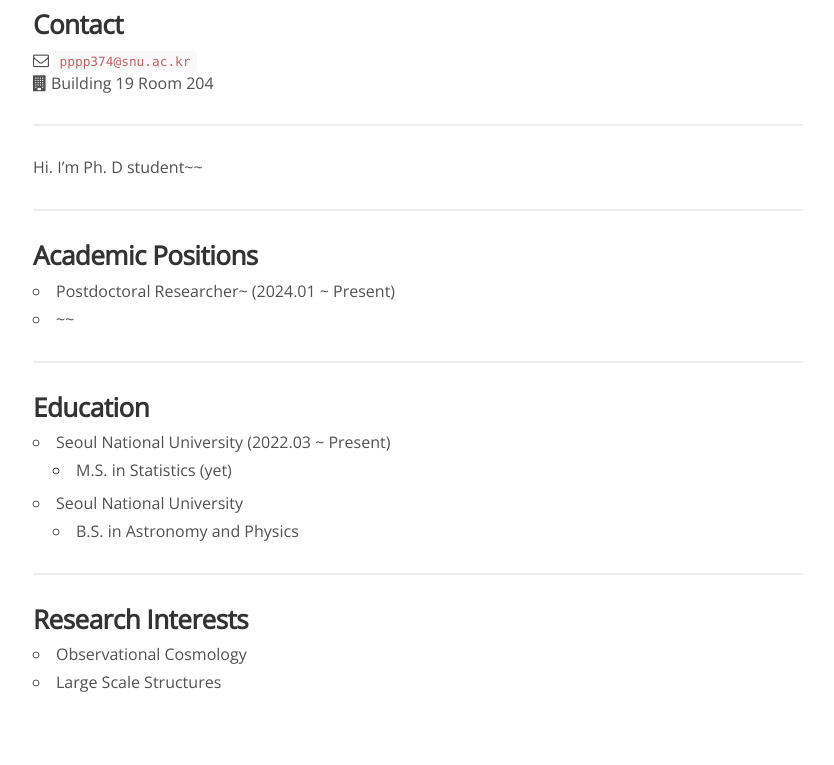
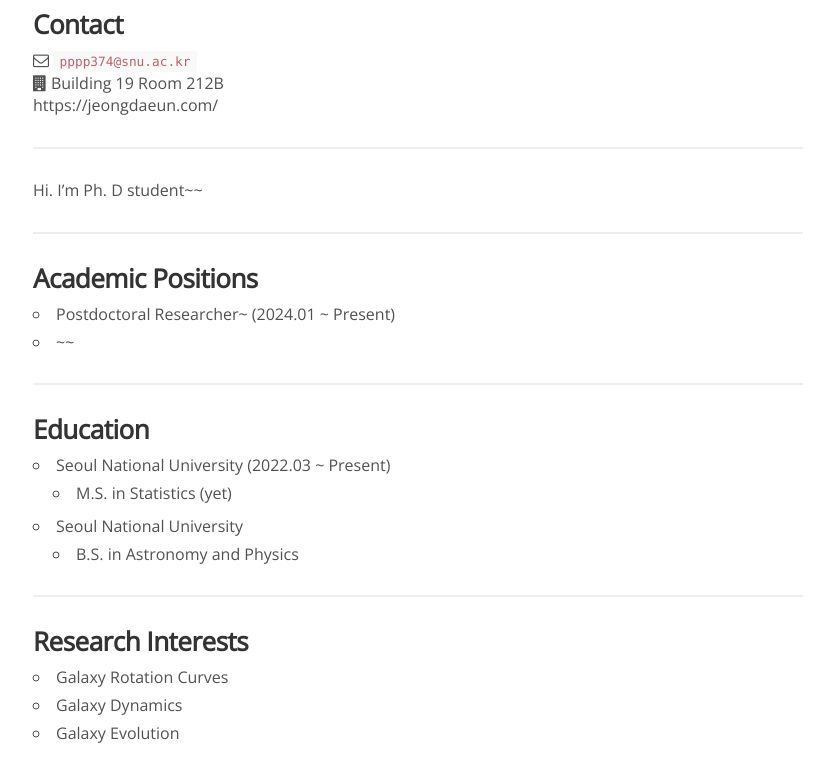
Before and after one commit to exgalcos/exgalcos.github.io, a Jekyll site: the page built from _people/daeun_jeong.md, in a window 1280 px wide and 1152 px high. Shown: the part 387-1152 px from the top of the window, without its empty margins (222-1056 px from the left). Built offline with Jekyll 4.4.1, drawn with Linux system fonts in a browser that asks for light colours; nearby versions of some CDN libraries; comment, search, counter and statistics services are not loaded.

Commit message:
Update daeun_jeong.md

```diff
--- a/_people/daeun_jeong.md
+++ b/_people/daeun_jeong.md
@@ -11,7 +11,8 @@ joined: 2021
 ### Contact
 
 <i class="fa fa-envelope-o"></i>  `pppp374@snu.ac.kr`<br>
-<i class="fa fa-building"></i> Building 19 Room 204 <br>
+<i class="fa fa-building"></i> Building 19 Room 212B <br>
+https://jeongdaeun.com/
 
 <hr>
 
@@ -36,6 +37,6 @@ Hi. I'm Ph. D student~~ <br>
 <hr>
 
 ### Research Interests
-
-* Observational Cosmology
-* Large Scale Structures
+* Galaxy Rotation Curves
+* Galaxy Dynamics
+* Galaxy Evolution
```
